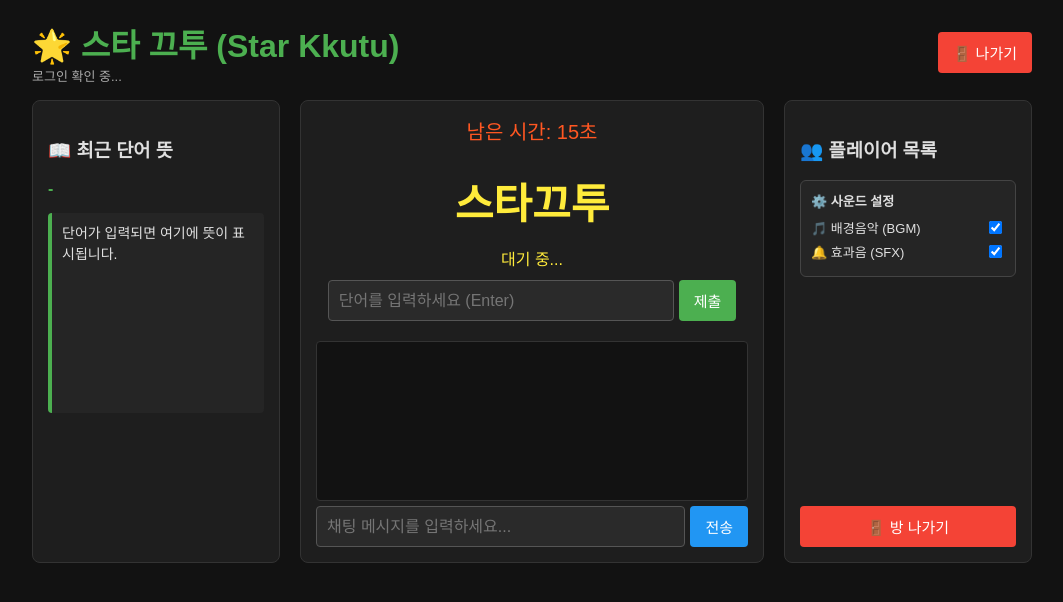
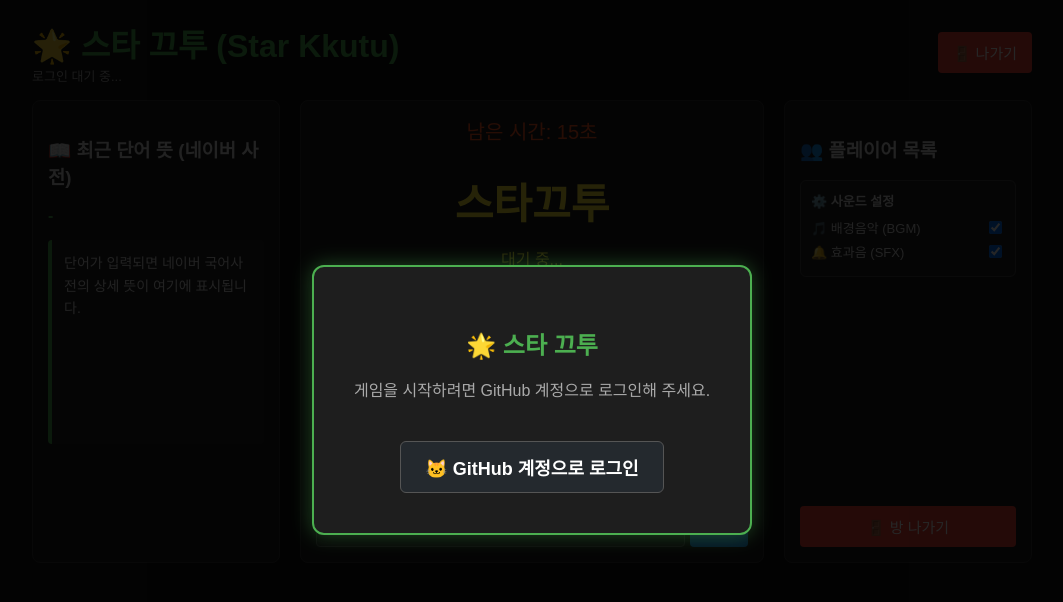
Before and after one commit to heodongug759/star-kkutu, a website: page public/index.html in a window 1280 px wide. Shown: the whole page, without its empty margins (108-1171 px from the left). Drawn offline with nearby package versions, Linux system fonts and the light colour scheme; no server answers.

Commit message:
Update index.html

```diff
--- a/public/index.html
+++ b/public/index.html
@@ -10,9 +10,15 @@
     .container { display: flex; width: 100%; max-width: 1000px; gap: 20px; }
     .panel { background: #1e1e1e; border: 1px solid #333; border-radius: 8px; padding: 15px; }
 
+    /* 🔑 로그인 대기 화면 오버레이 */
+    #loginOverlay { position: fixed; top: 0; left: 0; width: 100%; height: 100%; background: rgba(0,0,0,0.85); display: flex; flex-direction: column; justify-content: center; align-items: center; z-index: 9999; }
+    .login-box { background: #1e1e1e; border: 2px solid #4CAF50; padding: 40px; border-radius: 12px; text-align: center; box-shadow: 0 0 20px rgba(76,175,80,0.4); }
+    .login-btn { padding: 12px 24px; background: #24292e; color: white; border: 1px solid #555; border-radius: 6px; font-size: 18px; cursor: pointer; font-weight: bold; text-decoration: none; display: inline-block; margin-top: 20px; }
+    .login-btn:hover { background: #333; }
+
     /* 왼쪽: 단어 뜻 출력 영역 */
     .left-panel { flex: 1; display: flex; flex-direction: column; }
-    .def-box { background: #252525; border-left: 4px solid #4CAF50; padding: 10px; margin-top: 10px; min-height: 180px; border-radius: 4px; font-size: 14px; line-height: 1.5; }
+    .def-box { background: #252525; border-left: 4px solid #4CAF50; padding: 12px; margin-top: 10px; min-height: 180px; border-radius: 4px; font-size: 14px; line-height: 1.6; word-break: break-all; }
 
     /* 가운데: 메인 게임 영역 */
     .main-panel { flex: 2; display: flex; flex-direction: column; align-items: center; text-align: center; }
@@ -24,14 +30,13 @@
     .leave-btn { background: #f44336; }
     .leave-btn:hover { background: #d32f2f; }
 
-    /* 오른쪽: 플레이어 및 사운드 환경설정 */
+    /* 오른쪽: 플레이어 목록 */
     .right-panel { flex: 1; display: flex; flex-direction: column; justify-content: space-between; }
     .player-list { list-style: none; padding: 0; margin-top: 5px; }
     .player-item { padding: 8px; margin: 5px 0; background: #2a2a2a; border-radius: 4px; display: flex; justify-content: space-between; }
     .gm-bg { border-left: 4px solid #ff9800; }
     .bot-bg { border-left: 4px solid #00bcd4; }
 
-    /* 채팅 및 시스템 로그 창 */
     .chat-box { background: #121212; border: 1px solid #333; height: 160px; overflow-y: scroll; padding: 10px; margin-top: 10px; text-align: left; font-size: 13px; border-radius: 4px; width: 100%; box-sizing: border-box; }
     .chat-input-group { display: flex; width: 100%; margin-top: 5px; gap: 5px; }
 
@@ -41,10 +46,19 @@
 </head>
 <body>
 
+  <!-- 🔑 GitHub 로그인 대기 모달 -->
+  <div id="loginOverlay">
+    <div class="login-box">
+      <h2 style="color: #4CAF50; margin-bottom: 10px;">🌟 스타 끄투</h2>
+      <p style="color: #aaa; margin-bottom: 20px;">게임을 시작하려면 GitHub 계정으로 로그인해 주세요.</p>
+      <a href="/auth/github" class="login-btn">🐱 GitHub 계정으로 로그인</a>
+    </div>
+  </div>
+
   <div class="top-bar">
     <div>
       <h1>🌟 스타 끄투 (Star Kkutu)</h1>
-      <div id="userInfo" style="font-size: 13px; color: #aaa;">로그인 확인 중...</div>
+      <div id="userInfo" style="font-size: 13px; color: #aaa;">로그인 대기 중...</div>
     </div>
     <div>
       <button class="leave-btn" id="exitBtnTop">🚪 나가기</button>
@@ -54,9 +68,9 @@
   <div class="container">
     <!-- 왼쪽 패널: 뜻 출력 -->
     <div class="panel left-panel">
-      <h3>📖 최근 단어 뜻</h3>
+      <h3>📖 최근 단어 뜻 (네이버 사전)</h3>
       <div id="currentWordTitle" style="font-weight: bold; color: #4CAF50; margin-bottom: 5px;">-</div>
-      <div class="def-box" id="definitionBox">단어가 입력되면 여기에 뜻이 표시됩니다.</div>
+      <div class="def-box" id="definitionBox">단어가 입력되면 네이버 국어사전의 상세 뜻이 여기에 표시됩니다.</div>
     </div>
 
     <!-- 메인 게임 패널 -->
@@ -65,13 +79,11 @@
       <div class="word-display" id="wordDisplay">스타끄투</div>
       <div id="turnIndicator" style="font-size: 16px; margin-bottom: 10px; color: #ffeb3b;">대기 중...</div>
 
-      <!-- 단어 제출 입력란 -->
       <div style="width: 100%; display: flex; justify-content: center; gap: 5px; margin-bottom: 10px;">
         <input type="text" id="wordInput" placeholder="단어를 입력하세요 (Enter)" autocomplete="off">
         <button id="submitBtn">제출</button>
       </div>
 
-      <!-- 💬 채팅창 및 입력란 -->
       <div class="chat-box" id="chatBox"></div>
       <div class="chat-input-group">
         <input type="text" id="chatInput" placeholder="채팅 메시지를 입력하세요..." style="flex: 1;" autocomplete="off">
@@ -79,7 +91,7 @@
       </div>
     </div>
 
-    <!-- 오른쪽 패널: 플레이어 및 환경설정 -->
+    <!-- 오른쪽 패널: 플레이어 목록 -->
     <div class="panel right-panel">
       <div>
         <h3>👥 플레이어 목록</h3>
@@ -102,7 +114,6 @@
     </div>
   </div>
 
-  <!-- 사운드 엔진 -->
   <script>
     const audioCtx = new (window.AudioContext || window.webkitAudioContext)();
     let isAudioActivated = false;
@@ -206,9 +217,10 @@
       .then(data => {
         if (data.loggedIn) {
           myProfile = data.user;
+          document.getElementById('loginOverlay').style.display = 'none'; // 로그인 창 닫기
           document.getElementById('userInfo').innerText = `👤 접속 계정: ${data.user.name} (@${data.user.username})`;
         } else {
-          window.location.href = '/auth/github';
+          document.getElementById('loginOverlay').style.display = 'flex'; // 로그인 창 열기
         }
       });
 
@@ -230,7 +242,6 @@
       chatBox.scrollTop = chatBox.scrollHeight;
     }
 
-    // 🚪 나가기 이벤트
     function leaveGame() {
       if (confirm('게임에서 나가시겠습니까?')) {
         window.location.href = '/logout';
@@ -239,7 +250,6 @@
     document.getElementById('exitBtnTop').addEventListener('click', leaveGame);
     document.getElementById('exitBtnBottom').addEventListener('click', leaveGame);
 
-    // 단어 제출
     submitBtn.addEventListener('click', sendWord);
     wordInput.addEventListener('keypress', (e) => { if (e.key === 'Enter') sendWord(); });
 
@@ -250,7 +260,6 @@
       wordInput.value = '';
     }
 
-    // 💬 채팅 전송
     sendChatBtn.addEventListener('click', sendChat);
     chatInput.addEventListener('keypress', (e) => { if (e.key === 'Enter') sendChat(); });
 
@@ -261,7 +270,6 @@
       chatInput.value = '';
     }
 
-    // 소켓 수신 처리
     socket.on('systemMessage', (msg) => {
       const isErr = msg.includes('❌') || msg.includes('초과');
       if (isErr) playErrorSound();
@@ -306,6 +314,7 @@
       }
     });
 
+    // 💡 네이버 사전의 상세 뜻 출력
     socket.on('wordAccepted', (data) => {
       playCorrectSound();
       document.getElementById('currentWordTitle').innerText = `단어: ${data.word} (${data.player.name})`;
```
